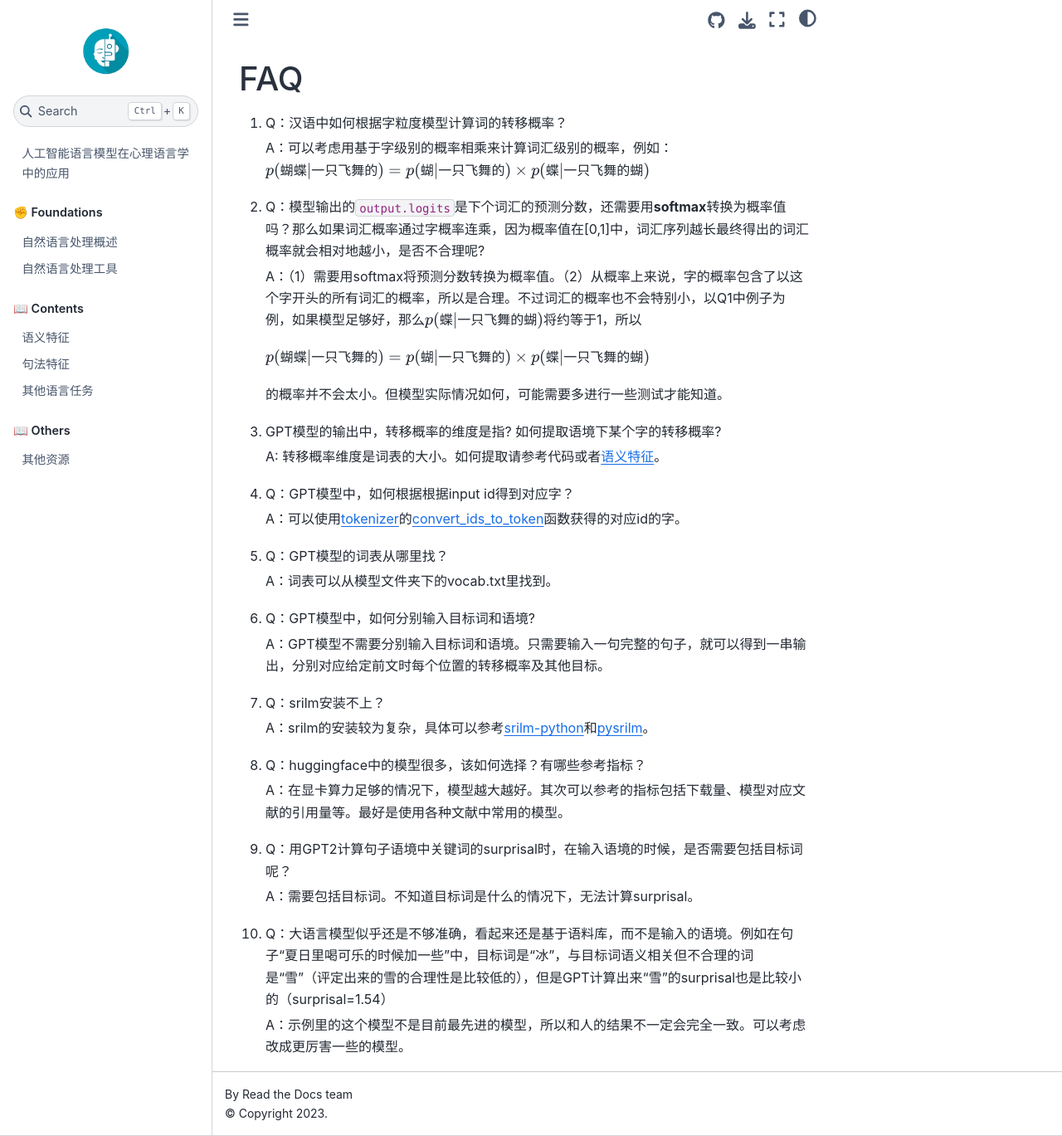
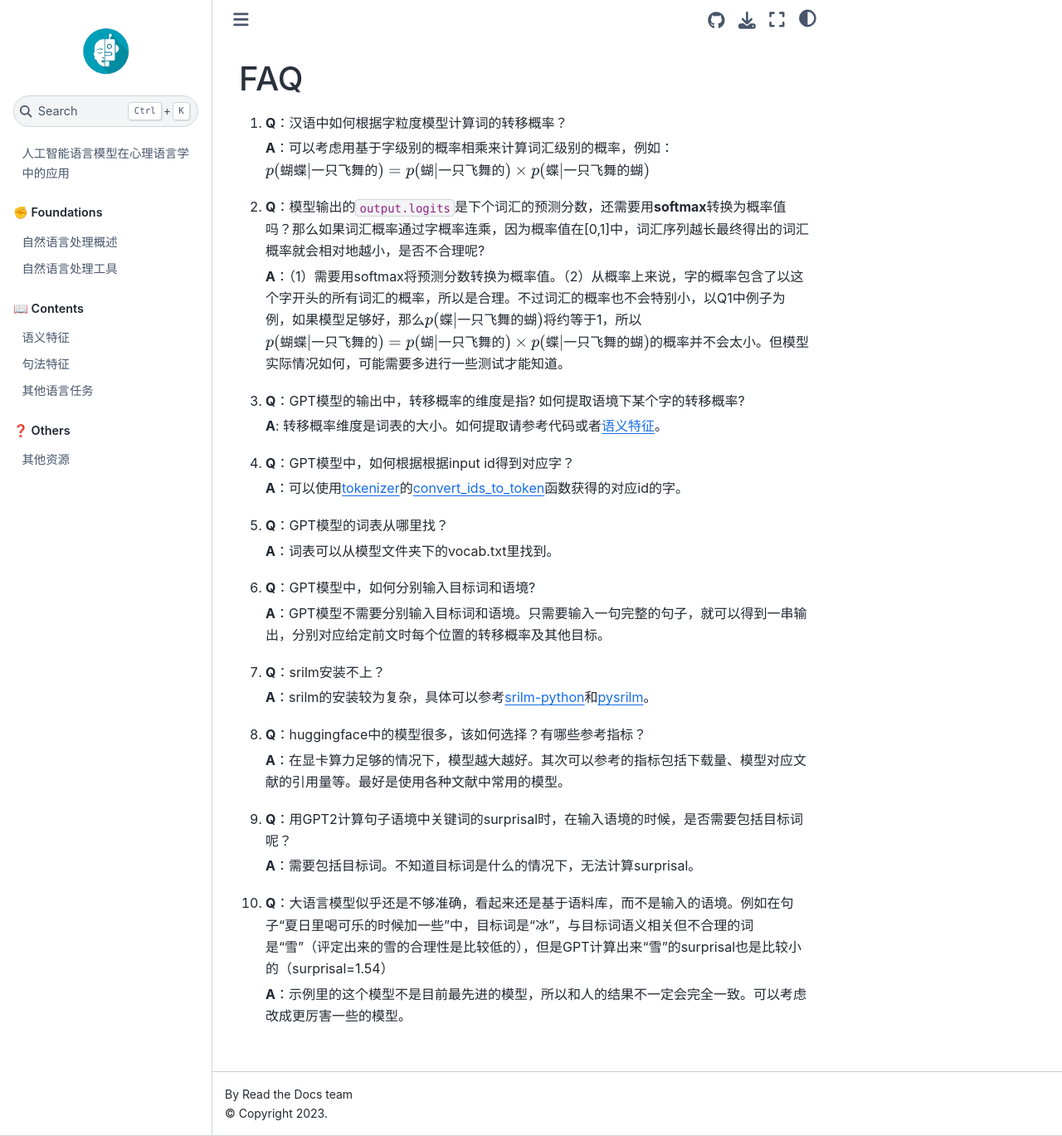
Before and after one commit to heiheihei730/ai-for-psycholinguistics, a Jupyter Book: the page built from docs/FAQ.md, in a window 1280 px wide and 1369 px high. Shown: the whole window at 83% size. Built offline with Jupyter Book 1.0.4 settings and Sphinx 7.4.7 and the Sphinx Book theme 1.1.4, drawn with Linux system fonts in a browser that asks for light colours; pages that are not in the unit, such as notebooks, are missing from menus.

```diff
--- a/docs/FAQ.md
+++ b/docs/FAQ.md
@@ -1,45 +1,41 @@
 # FAQ
 
-1. Q：汉语中如何根据字粒度模型计算词的转移概率？
+1. **Q**：汉语中如何根据字粒度模型计算词的转移概率？
 
-    A：可以考虑用基于字级别的概率相乘来计算词汇级别的概率，例如：$p(蝴蝶|一只飞舞的)=p(蝴|一只飞舞的) \times p(蝶|一只飞舞的蝴)$
+    **A**：可以考虑用基于字级别的概率相乘来计算词汇级别的概率，例如：$p(蝴蝶|一只飞舞的)=p(蝴|一只飞舞的) \times p(蝶|一只飞舞的蝴)$
 
-1. Q：模型输出的`output.logits`是下个词汇的预测分数，还需要用**softmax**转换为概率值吗？那么如果词汇概率通过字概率连乘，因为概率值在[0,1]中，词汇序列越长最终得出的词汇概率就会相对地越小，是否不合理呢?
+1. **Q**：模型输出的`output.logits`是下个词汇的预测分数，还需要用**softmax**转换为概率值吗？那么如果词汇概率通过字概率连乘，因为概率值在[0,1]中，词汇序列越长最终得出的词汇概率就会相对地越小，是否不合理呢?
 
-    A：（1）需要用softmax将预测分数转换为概率值。（2）从概率上来说，字的概率包含了以这个字开头的所有词汇的概率，所以是合理。不过词汇的概率也不会特别小，以Q1中例子为例，如果模型足够好，那么$p(蝶|一只飞舞的蝴)$将约等于1，所以
+    **A**：（1）需要用softmax将预测分数转换为概率值。（2）从概率上来说，字的概率包含了以这个字开头的所有词汇的概率，所以是合理。不过词汇的概率也不会特别小，以Q1中例子为例，如果模型足够好，那么$p(蝶|一只飞舞的蝴)$将约等于1，所以$p(蝴蝶|一只飞舞的)=p(蝴|一只飞舞的) \times p(蝶|一只飞舞的蝴)$的概率并不会太小。但模型实际情况如何，可能需要多进行一些测试才能知道。
 
-    $p(蝴蝶|一只飞舞的)=p(蝴|一只飞舞的) \times p(蝶|一只飞舞的蝴)$
+1. **Q**：GPT模型的输出中，转移概率的维度是指? 如何提取语境下某个字的转移概率?
 
-    的概率并不会太小。但模型实际情况如何，可能需要多进行一些测试才能知道。
+    **A**: 转移概率维度是词表的大小。如何提取请参考代码或者[语义特征](/semantic)。
 
-1. GPT模型的输出中，转移概率的维度是指? 如何提取语境下某个字的转移概率?
+1. **Q**：GPT模型中，如何根据根据input id得到对应字？
 
-    A: 转移概率维度是词表的大小。如何提取请参考代码或者[语义特征](/semantic)。
+    **A**：可以使用[tokenizer](https://huggingface.co/learn/nlp-course/chapter2/4?fw=pt)的[convert_ids_to_token](https://huggingface.co/docs/transformers/v4.34.1/en/main_classes/tokenizer#transformers.PreTrainedTokenizer.convert_ids_to_tokens)函数获得的对应id的字。
 
-1. Q：GPT模型中，如何根据根据input id得到对应字？
+1. **Q**：GPT模型的词表从哪里找？
 
-    A：可以使用[tokenizer](https://huggingface.co/learn/nlp-course/chapter2/4?fw=pt)的[convert_ids_to_token](https://huggingface.co/docs/transformers/v4.34.1/en/main_classes/tokenizer#transformers.PreTrainedTokenizer.convert_ids_to_tokens)函数获得的对应id的字。
+    **A**：词表可以从模型文件夹下的vocab.txt里找到。
 
-1. Q：GPT模型的词表从哪里找？
+1. **Q**：GPT模型中，如何分别输入目标词和语境?
 
-    A：词表可以从模型文件夹下的vocab.txt里找到。
+    **A**：GPT模型不需要分别输入目标词和语境。只需要输入一句完整的句子，就可以得到一串输出，分别对应给定前文时每个位置的转移概率及其他目标。
 
-1. Q：GPT模型中，如何分别输入目标词和语境?
+1. **Q**：srilm安装不上？
 
-    A：GPT模型不需要分别输入目标词和语境。只需要输入一句完整的句子，就可以得到一串输出，分别对应给定前文时每个位置的转移概率及其他目标。
+    **A**：srilm的安装较为复杂，具体可以参考[srilm-python](https://srilm-python.readthedocs.io/en/latest/#)和[pysrilm](https://github.com/zhaoyanpeng/pysrilm)。
 
-1. Q：srilm安装不上？
+1. **Q**：huggingface中的模型很多，该如何选择？有哪些参考指标？
 
-    A：srilm的安装较为复杂，具体可以参考[srilm-python](https://srilm-python.readthedocs.io/en/latest/#)和[pysrilm](https://github.com/zhaoyanpeng/pysrilm)。
+    **A**：在显卡算力足够的情况下，模型越大越好。其次可以参考的指标包括下载量、模型对应文献的引用量等。最好是使用各种文献中常用的模型。
 
-1. Q：huggingface中的模型很多，该如何选择？有哪些参考指标？
+1. **Q**：用GPT2计算句子语境中关键词的surprisal时，在输入语境的时候，是否需要包括目标词呢？
 
-    A：在显卡算力足够的情况下，模型越大越好。其次可以参考的指标包括下载量、模型对应文献的引用量等。最好是使用各种文献中常用的模型。
+    **A**：需要包括目标词。不知道目标词是什么的情况下，无法计算surprisal。
 
-1. Q：用GPT2计算句子语境中关键词的surprisal时，在输入语境的时候，是否需要包括目标词呢？
+1. **Q**：大语言模型似乎还是不够准确，看起来还是基于语料库，而不是输入的语境。例如在句子“夏日里喝可乐的时候加一些”中，目标词是“冰”，与目标词语义相关但不合理的词是“雪”（评定出来的雪的合理性是比较低的），但是GPT计算出来“雪”的surprisal也是比较小的（surprisal=1.54）
 
-    A：需要包括目标词。不知道目标词是什么的情况下，无法计算surprisal。
-
-1. Q：大语言模型似乎还是不够准确，看起来还是基于语料库，而不是输入的语境。例如在句子“夏日里喝可乐的时候加一些”中，目标词是“冰”，与目标词语义相关但不合理的词是“雪”（评定出来的雪的合理性是比较低的），但是GPT计算出来“雪”的surprisal也是比较小的（surprisal=1.54）
-
-    A：示例里的这个模型不是目前最先进的模型，所以和人的结果不一定会完全一致。可以考虑改成更厉害一些的模型。
+    **A**：示例里的这个模型不是目前最先进的模型，所以和人的结果不一定会完全一致。可以考虑改成更厉害一些的模型。
--- a/docs/_toc.yml
+++ b/docs/_toc.yml
@@ -13,7 +13,7 @@ parts:
   - file: semantic
   - file: syntax
   - file: language_task
-- caption: 📖 Others
+- caption: ❓ Others
   chapters:
+  - file: resource
   - file: faq
-  - file: resource
```
Also changed, not shown: docs/intro.md (+2 -2 lines), docs/toolbox.md (+8 -2 lines).
